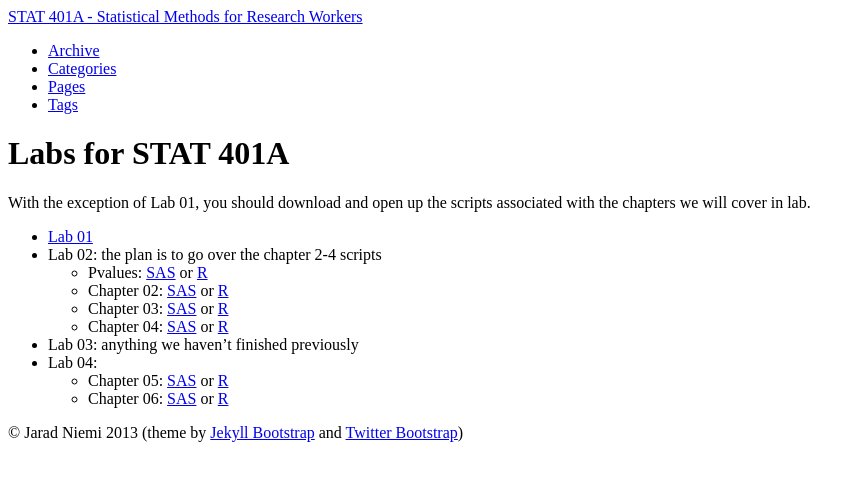
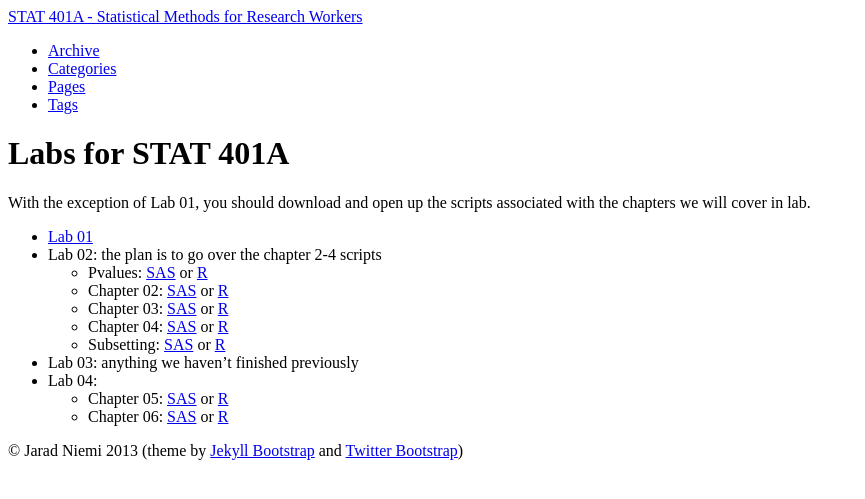
Before and after one commit to jarad/stat401A, a Jekyll site: the page built from lab/index.md, in a window 1280 px wide. Shown: the top 499 px of the page, without its empty margins (0-865 px from the left). Built offline with Jekyll 4.4.1, drawn with Linux system fonts in a browser that asks for light colours.

Commit message:
added subsetting scripts

```diff
--- a/lab/index.md
+++ b/lab/index.md
@@ -13,6 +13,7 @@ With the exception of Lab 01, you should download and open up the scripts associ
   - Chapter 02: [SAS]({{BASE_PATH}}/lab/ch02.sas) or [R]({{BASE_PATH}}/lab/ch02.R)
   - Chapter 03: [SAS]({{BASE_PATH}}/lab/ch03.sas) or [R]({{BASE_PATH}}/lab/ch03.R)
   - Chapter 04: [SAS]({{BASE_PATH}}/lab/ch04.sas) or [R]({{BASE_PATH}}/lab/ch04.R)
+  - Subsetting: [SAS]({{BASE_PATH}}/lab/subset.sas) or [R]({{BASE_PATH}}/lab/subset.R)
 - Lab 03: anything we haven't finished previously
 - Lab 04:
   - Chapter 05: [SAS]({{BASE_PATH}}/lab/ch05.sas) or [R]({{BASE_PATH}}/lab/ch05.R)
```
Also changed, not shown: 2 other files.
